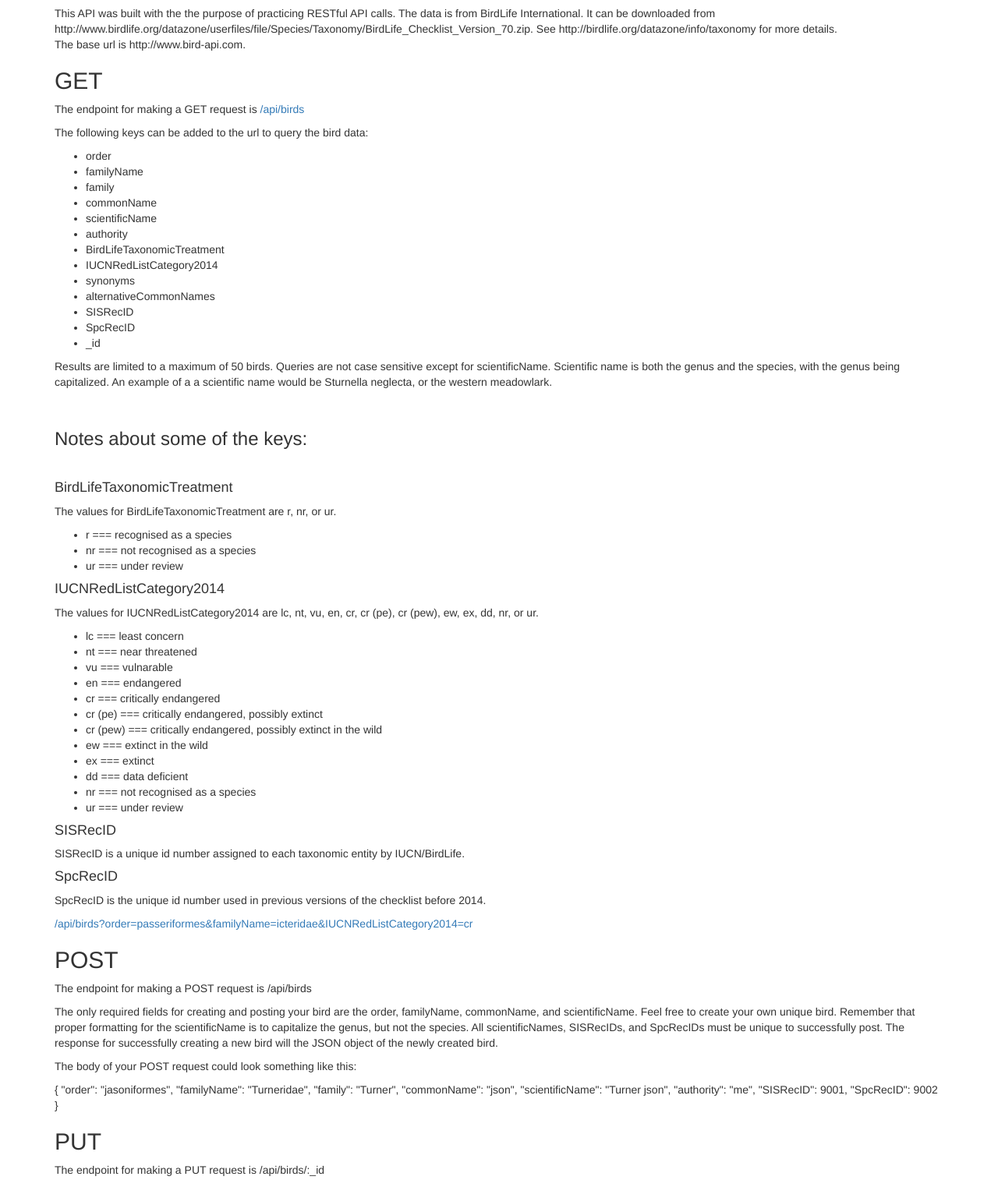
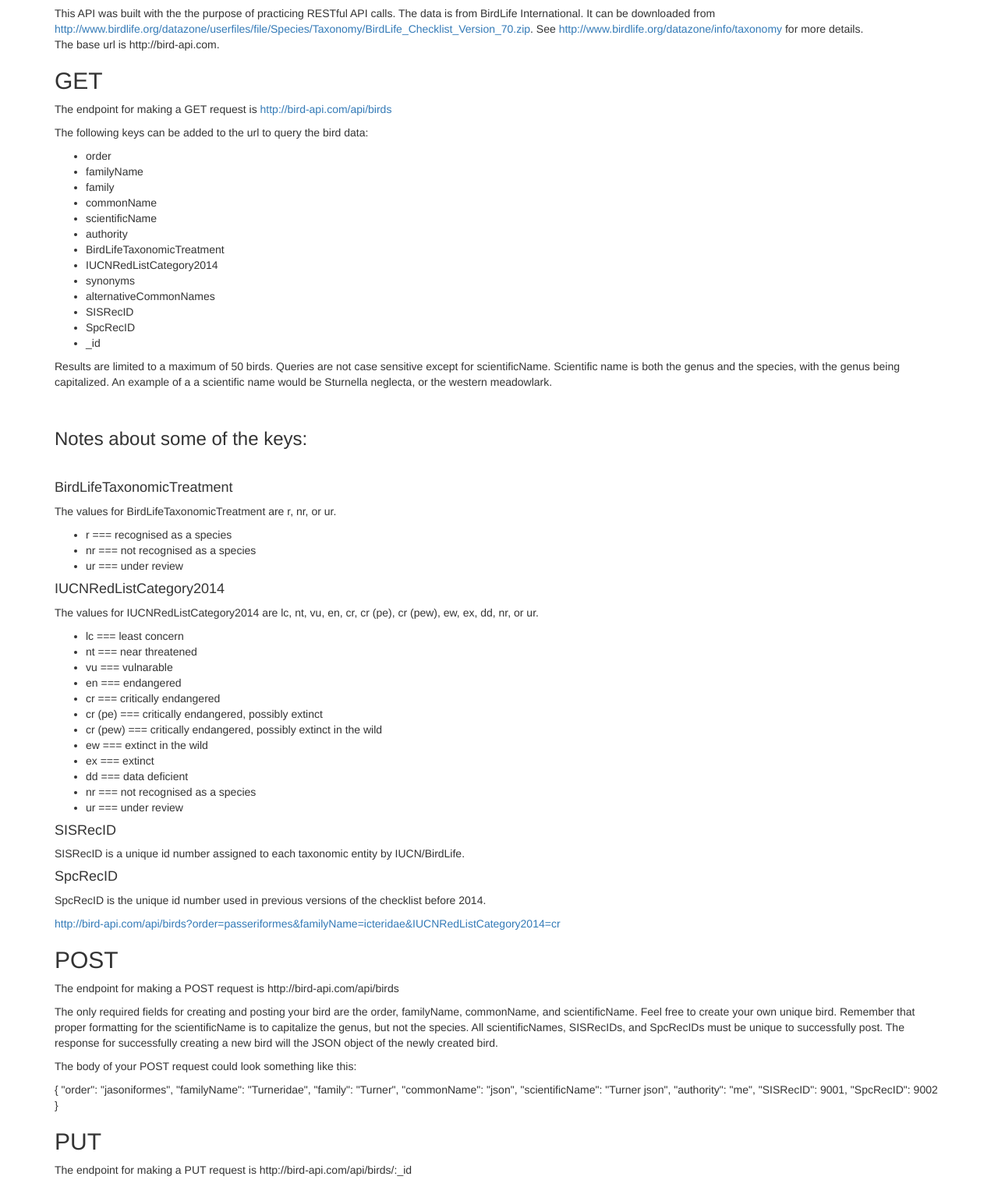
Before and after one commit to jasonalmaturner/bird-api, a website: page public/index.html in a window 1280 px wide. Shown: the part 63-1577 px from the top of the page at 78% size. Drawn offline with nearby package versions, Linux system fonts and the light colour scheme.

Commit message:
updating documentation

```diff
--- a/index.js
+++ b/index.js
@@ -4,7 +4,7 @@ var express = require('express'),
   cors = require('cors'),
   mongoose = require('mongoose'),
   mongoUri = process.env.MONGOURI || 'mongodb://localhost:27017/sample',
-  port = process.env.EXPRESS_PORT || 80,
+  port = process.env.EXPRESS_PORT || 9001,
   seeder = require('mongoose-seed'),
   birds = require('./seeds/birds.json'),
   birdCtrl = require('./controllers/birdController'),
--- a/public/index.html
+++ b/public/index.html
@@ -12,13 +12,13 @@
     <h1>Practice Bird API</h1>
     <span>
       This API was built with the the purpose of practicing RESTful API calls. The data is from BirdLife International. It can be
-      downloaded from http://www.birdlife.org/datazone/userfiles/file/Species/Taxonomy/BirdLife_Checklist_Version_70.zip. See
-      http://birdlife.org/datazone/info/taxonomy for more details.
+      downloaded from <a href="http://www.birdlife.org/datazone/userfiles/file/Species/Taxonomy/BirdLife_Checklist_Version_70.zip">http://www.birdlife.org/datazone/userfiles/file/Species/Taxonomy/BirdLife_Checklist_Version_70.zip</a>. See
+      <a href="http://www.birdlife.org/datazone/info/taxonomy">http://www.birdlife.org/datazone/info/taxonomy</a> for more details.
     </span>
-    <p>The base url is http://www.bird-api.com.</p>
+    <p>The base url is http://bird-api.com.</p>
     <div class="endpoint">
       <h2>GET</h2>
-      <p>The endpoint for making a GET request is <a href="/api/birds">/api/birds</a></p>
+      <p>The endpoint for making a GET request is <a href="/api/birds">http://bird-api.com/api/birds</a></p>
       <p>The following keys can be added to the url to query the bird data:</p>
       <ul>
         <li>order</li>
@@ -84,11 +84,11 @@
           <p>SpcRecID is the unique id number used in previous versions of the checklist before 2014.</p>
         </div>
       </div>
-      <div class="example"><a href="/api/birds?order=passeriformes&familyName=icteridae&IUCNRedListCategory2014=cr">/api/birds?order=passeriformes&familyName=icteridae&IUCNRedListCategory2014=cr</a></div>
+      <div class="example"><a href="/api/birds?order=passeriformes&familyName=icteridae&IUCNRedListCategory2014=cr">http://bird-api.com/api/birds?order=passeriformes&familyName=icteridae&IUCNRedListCategory2014=cr</a></div>
     </div>
     <div class="endpoint">
       <h2>POST</h2>
-      <p>The endpoint for making a POST request is /api/birds</p>
+      <p>The endpoint for making a POST request is http://bird-api.com/api/birds</p>
       <p>
         The only required fields for creating and posting your bird are the order, familyName, commonName, and scientificName. Feel free to
         create your own unique bird. Remember that proper formatting for the scientificName is to capitalize the genus, but not the species.
@@ -113,7 +113,7 @@
     </div>
     <div class="endpoint">
       <h2>PUT</h2>
-      <p>The endpoint for making a PUT request is /api/birds/:_id</p>
+      <p>The endpoint for making a PUT request is http://bird-api.com/api/birds/:_id</p>
       <p>
         The endpoint needs the _id of the bird you want to edit to make a PUT request. The body of the request needs to only contain the keys and corresponding
         values that you want to change. Any fields left out will not be changed.
@@ -133,7 +133,7 @@
     </div>
     <div class="endpoint">
       <h2>DELETE</h2>
-      <p>The endpoint for making a DELETE request is /api/birds/:_id</p>
+      <p>The endpoint for making a DELETE request is http://bird-api.com/api/birds/:_id</p>
       <p>
         The endpoint needs the _id of the bird you want to remove from the database.
       </p>
```
